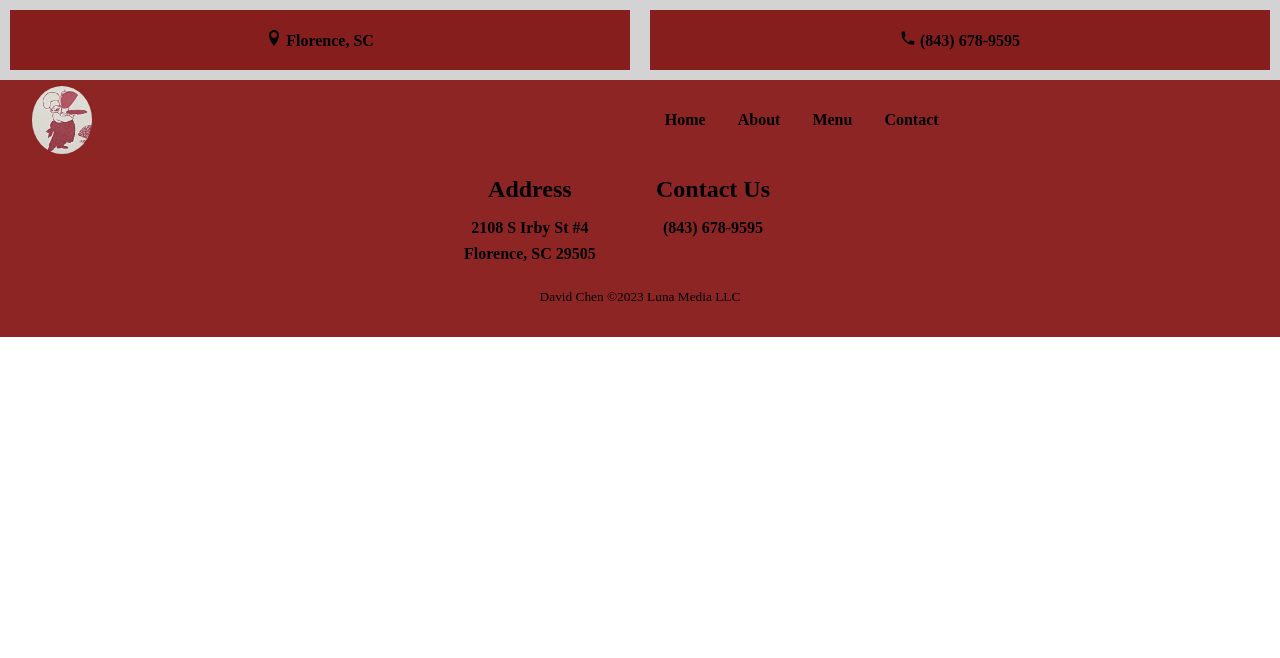
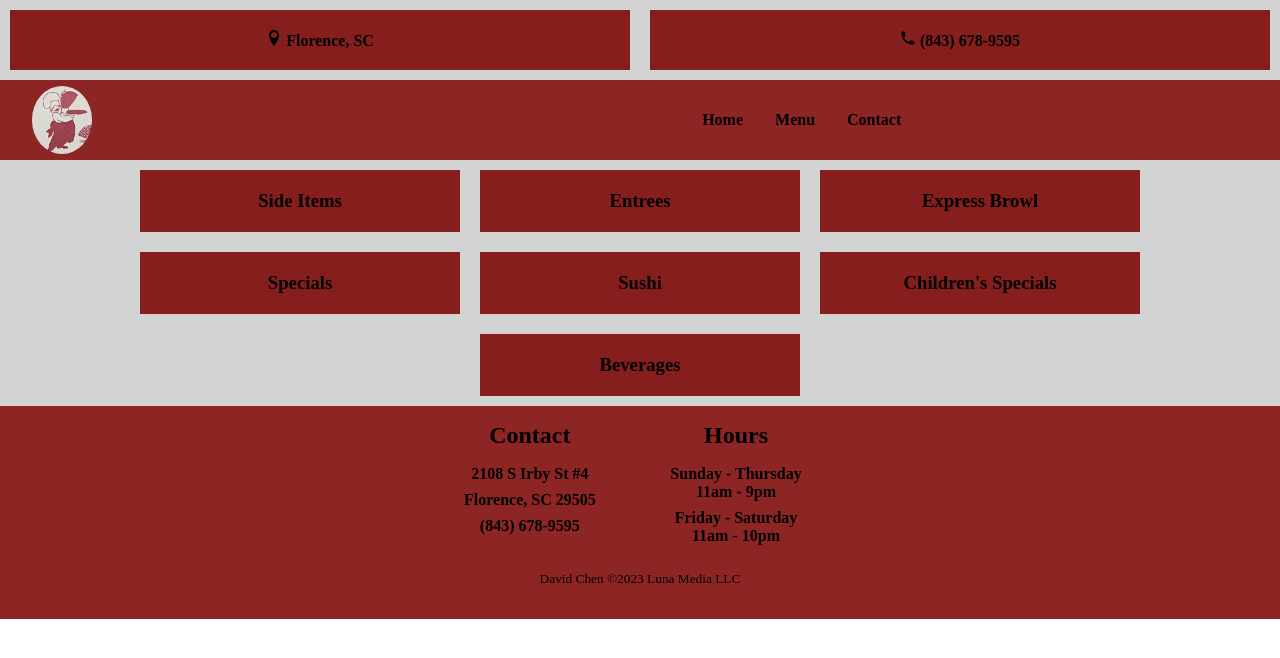
Before and after one commit to dchen8419/New_Tokyo_Express, a React (Create React App) app: page / in a window 1280 px wide. Shown: the top 658 px of the page. Built offline with nearby package versions, Linux system fonts and the light colour scheme.

Commit message:
added menu banner with items

```diff
--- a/public/index.html
+++ b/public/index.html
@@ -24,7 +24,7 @@
       work correctly both with client-side routing and a non-root public URL.
       Learn how to configure a non-root public URL by running `npm run build`.
     -->
-    <title>Tokyo Express</title>
+    <title>New Tokyo Express</title>
   </head>
   <body>
     <noscript>You need to enable JavaScript to run this app.</noscript>
--- a/src/App.js
+++ b/src/App.js
@@ -1,5 +1,6 @@
 import { Footer } from "./Components/Footer/Footer";
 import Header from "./Components/Header/Header";
+import MenuBanner from "./Components/MenuBanner/MenuBanner";
 import Navbar from "./Components/Navbar/Navbar";
 
 
@@ -8,6 +9,7 @@ function App() {
     <div>
       <Header />
       <Navbar />
+      <MenuBanner />
       <Footer />
     </div>
   );
--- a/src/Components/Footer/Footer.css
+++ b/src/Components/Footer/Footer.css
@@ -26,16 +26,18 @@
     text-align: center;
     width: 160px;
     box-sizing: border-box;
+    text-align: center;
 }
 
 .footer-link-items h2 {
     margin-bottom: 16px;
 }
 
-.footer-link-items > h2 {
-    color: goldenrod;
-}
 
 .footer-link-items p {
     margin-bottom: 8px;
 }
+
+.footer-link-items a:hover {
+    color: white;
+}
--- a/src/Components/Footer/Footer.jsx
+++ b/src/Components/Footer/Footer.jsx
@@ -7,24 +7,24 @@ export const Footer = () => {
             <div className='footer-links'>
                 <div className='footer-link-wrapper'>
                     <div className='footer-link-items'>
-                        <a href="https://goo.gl/maps/NpxminUJ5zycHaWL6">
-                            <h2>Address</h2>
+                        <a href="https://goo.gl/maps/E3wFRWg9uYdT6kz56">
+                            <h2>Contact</h2>
                             <p>2108 S Irby St #4</p>
                             <p>Florence, SC 29505</p>
+                            <a href="tel:843-678-9595">(843) 678-9595</a>
                         </a>
                     </div>
                     <div className='footer-link-items'>
-                        <a href="tel:843-841-3188">
-                            <h2>Contact Us</h2>
-                            <p>(843) 678-9595</p>
+                        <a href="https://goo.gl/maps/E3wFRWg9uYdT6kz56">
+                            <h2>Hours</h2>
+                            <p>Sunday - Thursday 11am - 9pm</p>
+                            <p>Friday - Saturday 11am - 10pm</p>
                         </a>
                     </div>
                 </div>
             </div>
-            <section className='social-media'>
-                <div className='social-media-wrap'>
-                    <div className='footer-logo'>
-                </div>
+            <section>
+                <div>
                     <small className='website-rights'>David Chen &copy;{new Date().getFullYear()} Luna Media LLC</small>
                 </div>
             </section>
--- a/src/Components/Header/Header.css
+++ b/src/Components/Header/Header.css
@@ -15,6 +15,10 @@
     background-color: rgba(123, 0, 0, 0.854);
 }
 
+.header-container a:hover {
+    color: white;
+}
+
 a {
     text-decoration: none;
     color: black;
--- /dev/null
+++ b/src/Components/MenuBanner/MenuBanner.css
@@ -0,0 +1,17 @@
+.MenuBanner-container {
+    display: flex;
+    background-color: lightgray;
+    align-content: center;
+    justify-content: center;
+    flex-wrap: wrap;
+}
+
+.MenuBanner-container div {
+    align-items: center;
+    margin: 10px;
+    width: 25%;
+    padding: 20px;
+    text-align: center;
+    font-weight: bold;
+    background-color: rgba(123, 0, 0, 0.854);
+}
--- /dev/null
+++ b/src/Components/MenuBanner/MenuBanner.jsx
@@ -0,0 +1,32 @@
+import React from 'react'
+import './MenuBanner.css'
+
+function MenuBanner() {
+    return (
+        <div className='MenuBanner-container'>
+            <div>
+                <h3>Side Items</h3>
+            </div>
+            <div>
+                <h3>Entrees</h3>
+            </div>
+            <div>
+                <h3>Express Browl</h3>
+            </div>
+            <div>
+                <h3>Specials</h3>
+            </div>
+            <div>
+                <h3>Sushi</h3>
+            </div>
+            <div>
+                <h3>Children's Specials</h3>
+            </div>
+            <div>
+                <h3>Beverages</h3>
+            </div>
+        </div>
+    )
+}
+
+export default MenuBanner
--- a/src/Components/Navbar/Navbar.css
+++ b/src/Components/Navbar/Navbar.css
@@ -54,7 +54,7 @@ nav {
     align-items: center;
 }
 
-.dentalicon {
+.cheficon {
     width: 15%;
     border-radius: 50%;
     cursor: pointer;
@@ -100,7 +100,7 @@ html {
         font-size: 1.5rem;
     }
 
-    .dentalicon {
-        width: 95px;
-    }
+    /* .cheficon {
+        width: 60px;
+    } */
 }
--- a/src/Components/Navbar/Navbar.jsx
+++ b/src/Components/Navbar/Navbar.jsx
@@ -19,11 +19,10 @@ function Navbar() {
     return (
         <header>
             <div id="home">
-                <img alt='dentalicon' src={chef} className="dentalicon"/>
+                <img alt='cheficon' src={chef} className="cheficon"/>
             </div>
         <nav ref={navRef}>
             <a href="#Home" onClick={showNavbar}>Home</a>
-            <a href="#About" onClick={showNavbar}>About</a>
             <a href="#Menu" onClick={showNavbar}>Menu</a>
             <a href="#Contact" onClick={showNavbar}>Contact</a>
             <button className='navbar-btn nav-close-btn' onClick={showNavbar} >
```
